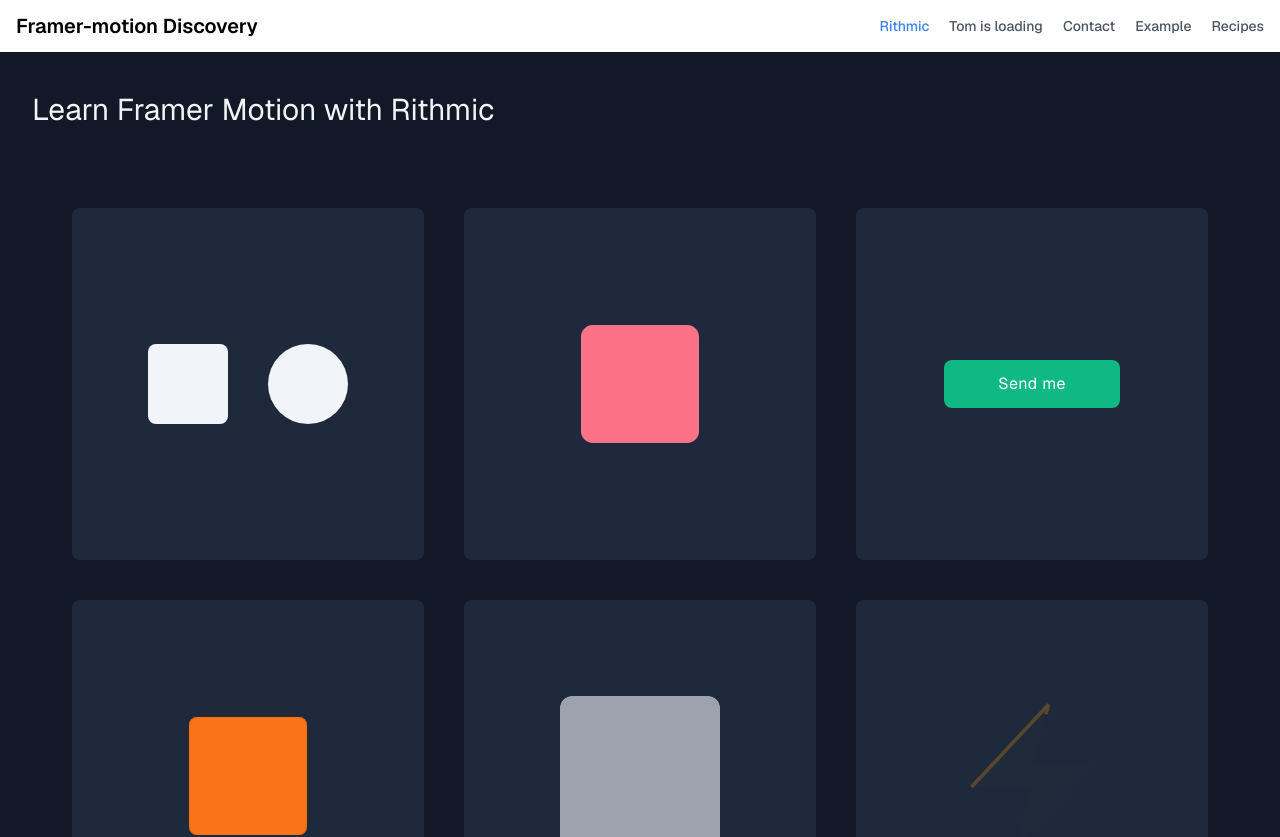
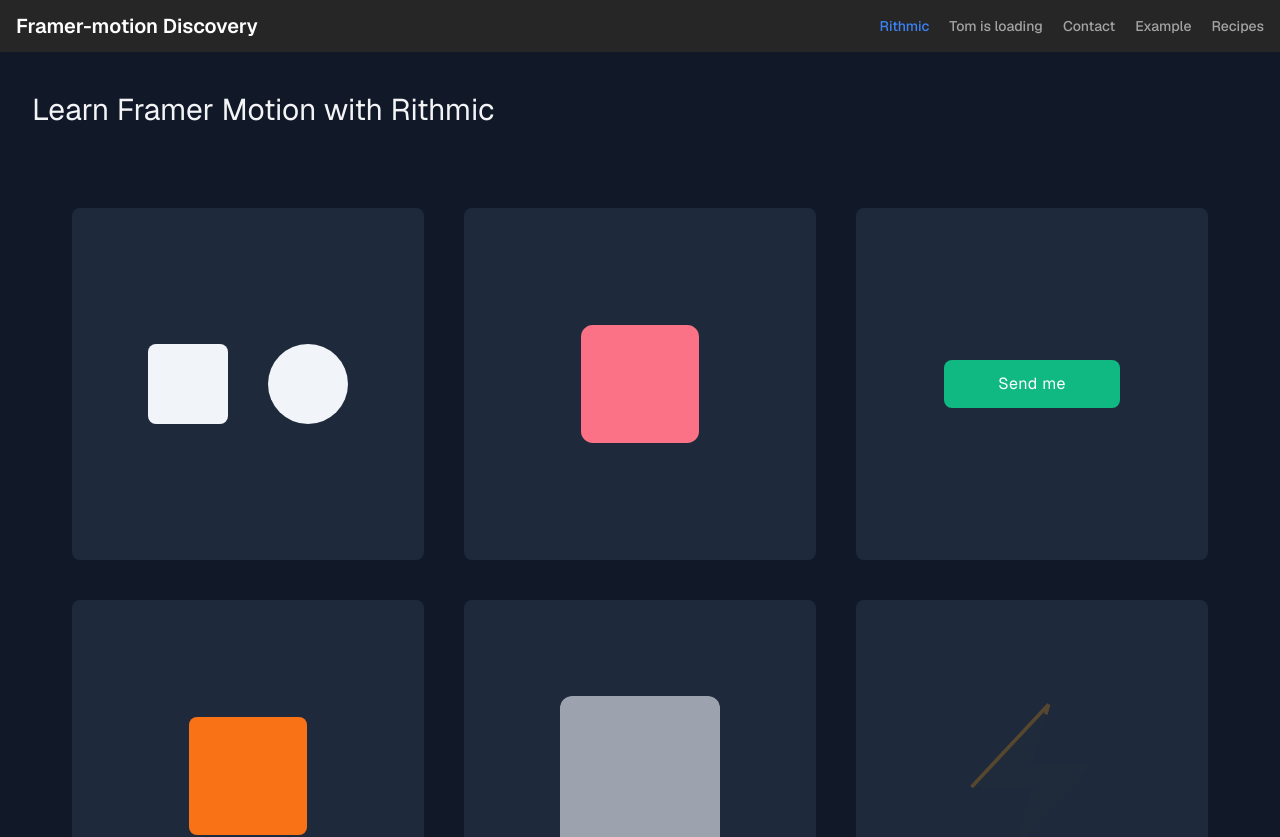
Before and after one commit to NdekoCode/framer-motion-discovery, a Next.js app: page /rithmic in a window 1280 px wide. Shown: the top 837 px of the page. Built offline with nearby package versions, Linux system fonts and the light colour scheme.

Commit message:
feat: add layout animation on a button with AnimatePresence popLayout mode

```diff
--- a/app/layout.tsx
+++ b/app/layout.tsx
@@ -3,9 +3,9 @@ import '@/app/globals.scss';
 import { GeistSans } from 'geist/font/sans';
 
 import AppLayout from '@/components/layout/AppLayout';
+import { ThemeProvider } from '@/components/theme-provider';
 
 import type { Metadata } from "next";
-
 export const metadata: Metadata = {
   title: "Create Next App",
   description: "Generated by create next app",
@@ -19,11 +19,16 @@ export default function RootLayout({
   return (
     <html lang="en">
       <body
-            className={`${GeistSans.variable} ${GeistSans.className} bg-gray-900 ${GeistSans.variable} antialiased`}
+        className={`${GeistSans.variable} ${GeistSans.className} dark:bg-gray-900 ${GeistSans.variable} antialiased`}
       >
-        <AppLayout>
-            {children}
-        </AppLayout>
+        <ThemeProvider
+          attribute="class"
+          defaultTheme="light"
+          enableSystem
+          disableTransitionOnChange
+        >
+          <AppLayout>{children}</AppLayout>
+        </ThemeProvider>
       </body>
     </html>
   );
--- a/app/rithmic/page.tsx
+++ b/app/rithmic/page.tsx
@@ -1,5 +1,6 @@
 "use client";
 import { motion, useAnimationControls, useInView, useScroll, Variants } from 'motion/react';
+import { useTheme } from 'next-themes';
 import { useEffect, useRef } from 'react';
 
 import ScrollBlock from '@/components/ScrollBlock';
@@ -59,6 +60,11 @@ const page = () => {
   const isInView = useInView(containerRef, { once: true });
   // On definit un controlleur manuelle des animations framer-motion
   const mainControl = useAnimationControls();
+
+  const { setTheme } = useTheme()
+  useEffect(()=>{
+    setTheme('dark')
+  },[])
   useEffect(() => {
     if (isInView) {
       mainControl.start("visible");
--- a/app/tom-is-loading/page.tsx
+++ b/app/tom-is-loading/page.tsx
@@ -1,9 +1,21 @@
+'use client';
+
+import { useTheme } from 'next-themes';
+import { useEffect } from 'react';
+
+import BasicsOfMotion from '@/components/tom-is-loading/BasicsOfMotion';
+
 const page = () => {
+    const { setTheme } = useTheme()
+    useEffect(()=>{
+      setTheme('light')
+    },[])
   return (
     <div className="container mt-10">
 
     <div className="flex flex-col gap-10">
       <h1 className="text-3xl font-semibold text-gray-700 dark:text-gray-100">Framer motion with Tom Is Loading</h1>
+      <BasicsOfMotion/>
     </div>
     </div>
   )
--- /dev/null
+++ b/components/theme-provider.tsx
@@ -0,0 +1,11 @@
+"use client"
+
+import { ThemeProvider as NextThemesProvider } from 'next-themes';
+import * as React from 'react';
+
+export function ThemeProvider({
+  children,
+  ...props
+}: Readonly<React.ComponentProps<typeof NextThemesProvider>>) {
+  return <NextThemesProvider {...props}>{children}</NextThemesProvider>
+}
--- /dev/null
+++ b/components/tom-is-loading/BasicsOfMotion.tsx
@@ -0,0 +1,24 @@
+import { AnimatePresence, motion } from 'motion/react';
+
+import { useToggle } from '@/lib/hooks/useToggle';
+
+const BasicsOfMotion = () => {
+  const [isOpen, toggle] = useToggle();
+  return (
+    <div className="flex flex-col gap-10">
+      <AnimatePresence mode="popLayout">
+      {isOpen && <motion.div initial={{rotate:'0deg'}} animate={{rotate:'180deg'}} exit={{rotate:'0deg'}} className="w-40 rounded-md aspect-square bg-black"></motion.div>}
+      </AnimatePresence>
+{/* La proprieter `layout` permet a un element de pouvoir etre animer quand sa position change, ainsi quand il retourne a sa position ou quand il change de position il pourra le faire avec animation cela fonctionne super bien quand on a un `AnimatePresence` avec comme mode `popLayout` mais il fonctionne bien dans les autres modes mais pas aussi efficacement qu'avec `popLayout` */}
+      <motion.button
+      layout
+        className="text-lg w-max text-white bg-blue-500 rounded-md py-3 px-5"
+        onClick={toggle}
+      >
+        Show/Hide
+      </motion.button>
+    </div>
+  );
+};
+
+export default BasicsOfMotion;
--- a/package.json
+++ b/package.json
@@ -13,10 +13,11 @@
     "class-variance-authority": "^0.7.0",
     "clsx": "^2.1.1",
     "date-fns": "^4.1.0",
-    "motion": "^11.12.0",
     "geist": "^1.3.1",
     "lucide-react": "^0.439.0",
+    "motion": "^11.12.0",
     "next": "14.2.8",
+    "next-themes": "^0.4.3",
     "react": "^18",
     "react-dom": "^18",
     "react-use-measure": "^2.1.1",
```
Also changed, not shown: 1 other file (tests, documents, lock files or other folders). Lines whose indentation alone changed are shown as unchanged.
